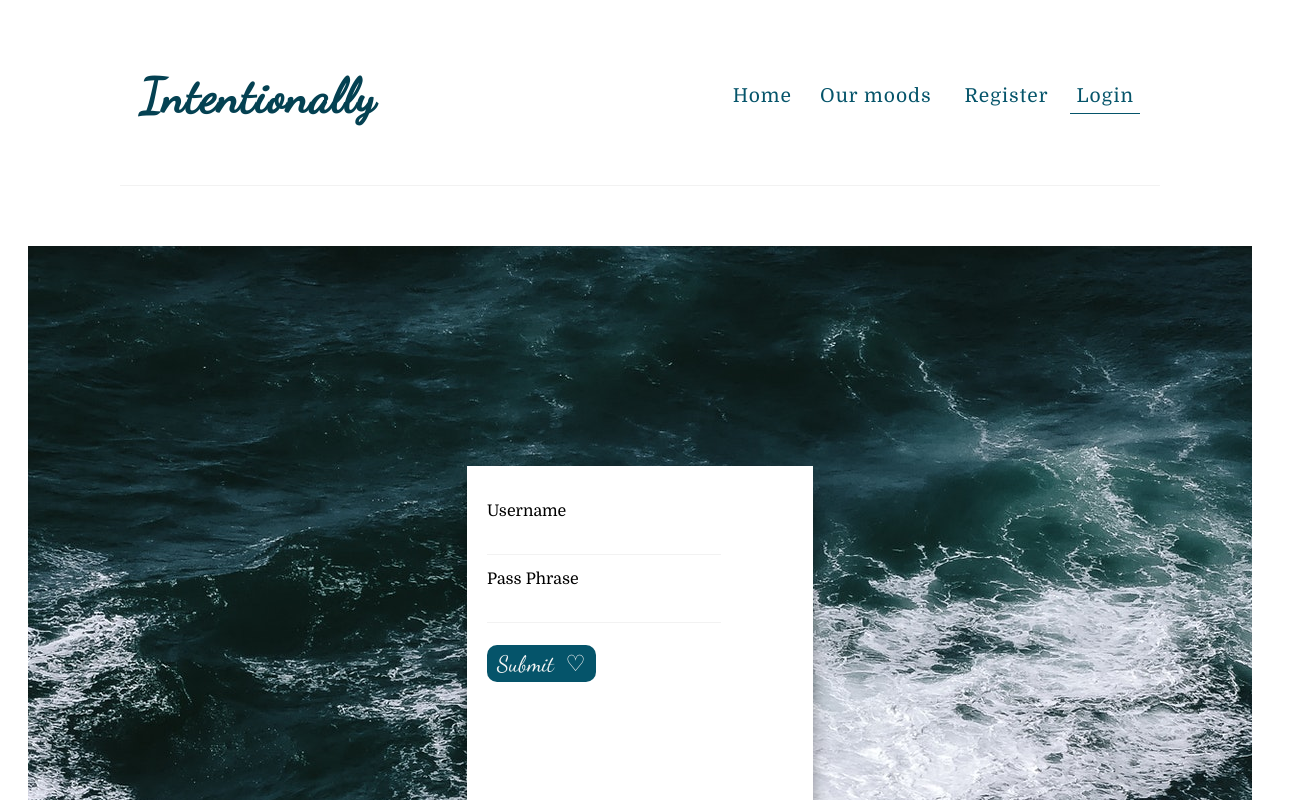
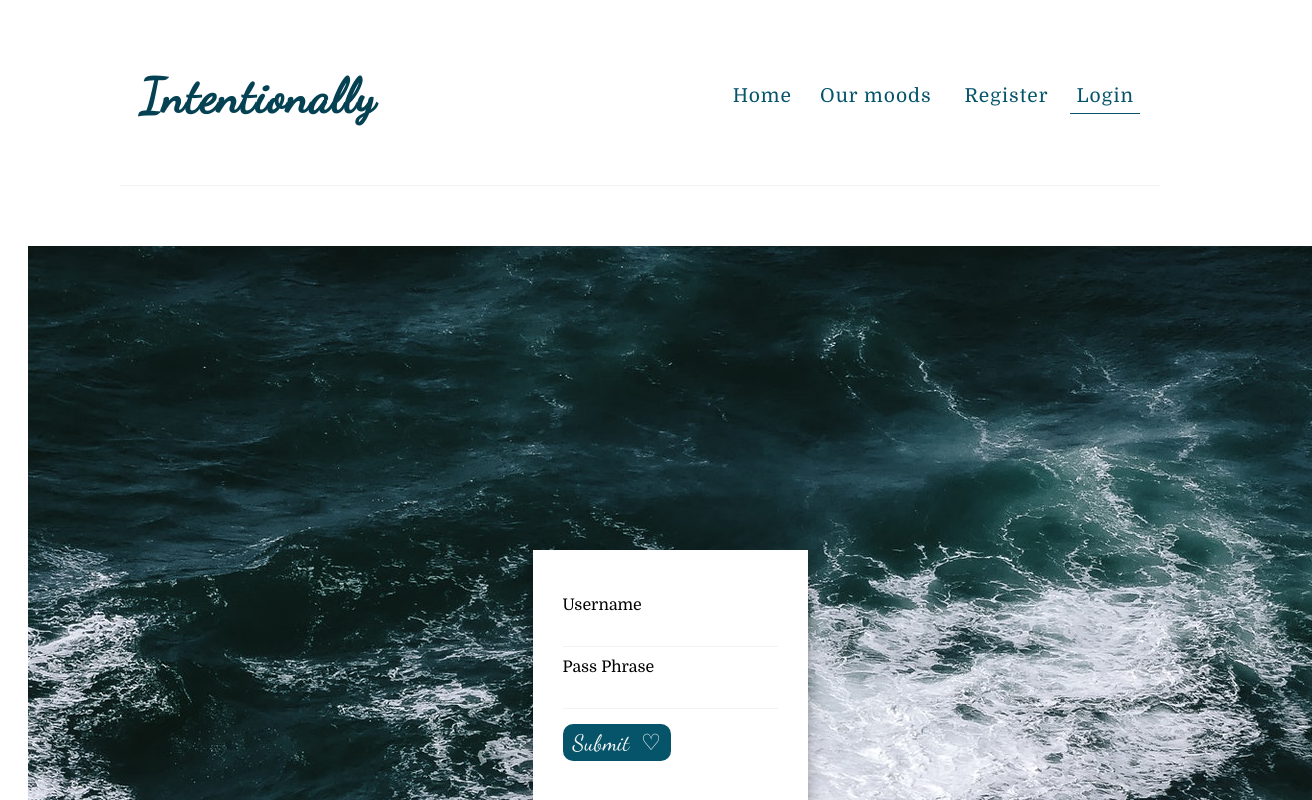
Before and after one commit to violacaroline/intentionally-frontend-react, a React (Create React App) app in the folder intention-app/: page /login in a window 1280 px wide. Shown: the top 800 px of the page, 1312 px wide, since content can reach past the window. Built offline with nearby package versions, Linux system fonts and the light colour scheme.

Commit message:
Vertically align login form

```diff
--- a/intention-app/src/index.css
+++ b/intention-app/src/index.css
@@ -125,43 +125,41 @@ html {
 
 /* REGISTER AND LOGIN PAGE STYLES */
 
-.register,
+.register {
+  width: 100%;
+  height: fit-content;
+  padding: 30px;
+  background-image: url('../public/images/ocean.jpg');
+  background-repeat: no-repeat;
+}
+
 .login {
+  display: flex;
   width: 100%;
   height: 100vh;
+  padding: 30px;
   background-image: url('../public/images/ocean.jpg');
   background-repeat: no-repeat;
-  position: relative;
-  overflow: auto;
 }
 
 .input-form-register {
-  min-width: 25%;
-  height: min-content;
-  position: absolute;
-  vertical-align: middle;
+  margin: 0 auto;
+  min-width: fit-content;
+  max-width: 25%;
   background-color: white;
   box-shadow: rgba(0, 0, 0, 0.35) 0px 5px 15px;
   padding: 20px;
   white-space: nowrap;
-  top: 50%;
-  left: 50%;
-  transform: translate(-50%, -50%);
 }
 
 .input-form {
-  min-width: 25%;
-  max-height: 90%;
-  min-height: 40%;
-  position: absolute;
-  vertical-align: middle;
+  margin: auto;
+  min-width: fit-content;
+  max-width: 25%;
   background-color: white;
   box-shadow: rgba(0, 0, 0, 0.35) 0px 5px 15px;
-  padding: 20px;
+  padding: 30px;
   white-space: nowrap;
-  top: 50%;
-  left: 50%;
-  transform: translate(-50%, -50%);
 }
 
 label {
```
